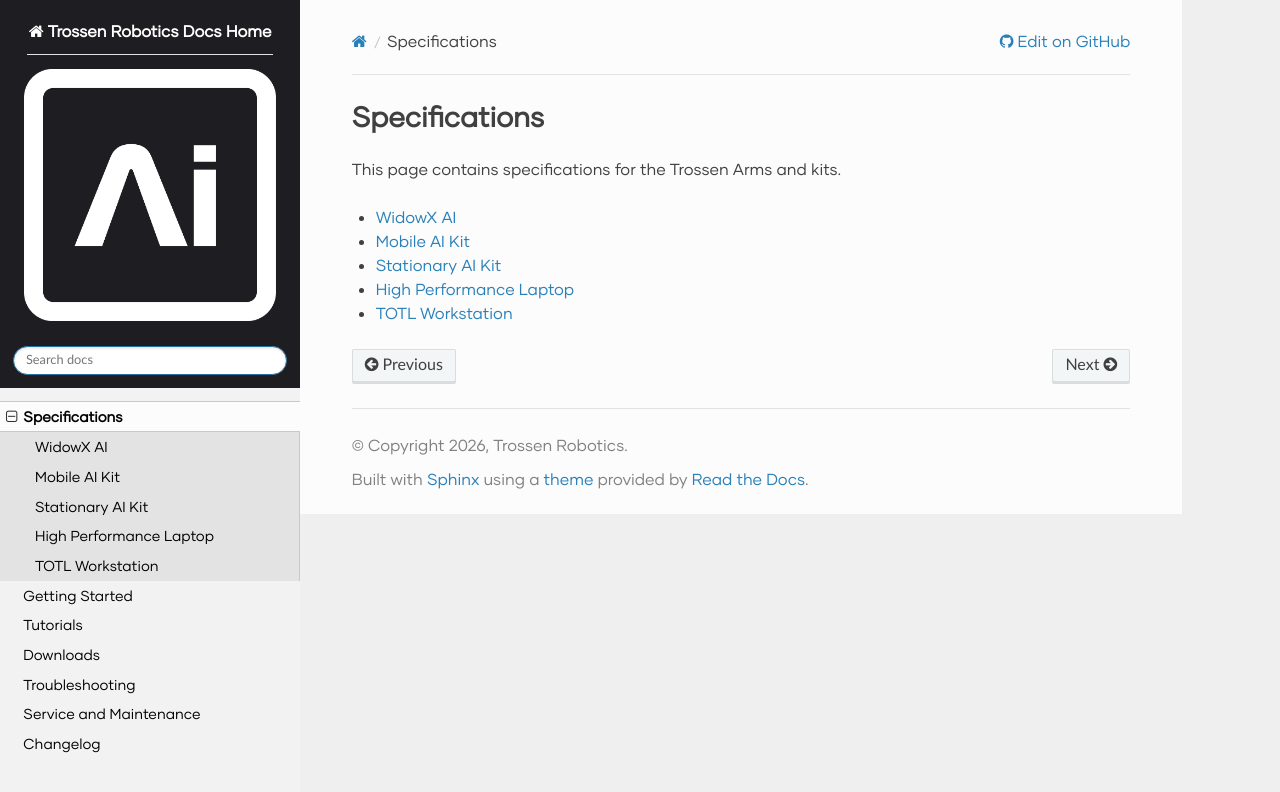
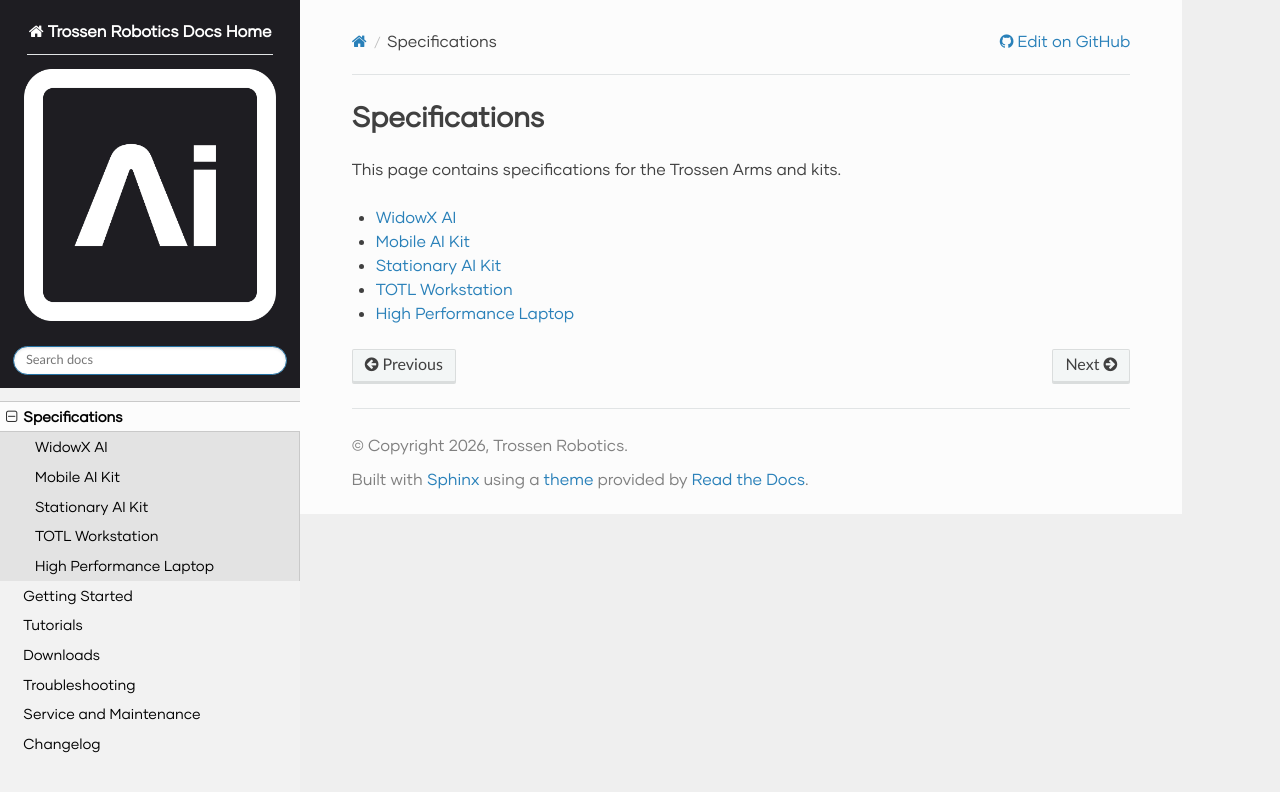
Before and after one commit to TrossenRobotics/trossen_arm, a Sphinx documentation site: the page built from docs/specifications.rst, in a window 1280 px wide. Shown: the top 792 px of the page. Built offline with Sphinx 7.4.7 and the Read the Docs theme 3.1.0, drawn with Linux system fonts in a browser that asks for light colours; some web fonts are replaced; pages that are not in the unit, such as notebooks, are missing from menus.

Commit message:
Update ordering

```diff
--- a/docs/specifications.rst
+++ b/docs/specifications.rst
@@ -10,5 +10,5 @@ This page contains specifications for the Trossen Arms and kits.
   specifications/wxai.rst
   specifications/mobile_ai.rst
   specifications/stationary_ai.rst
+  specifications/totl_workstation.rst
   specifications/high_performance_laptop.rst
-  specifications/totl_workstation.rst
```
